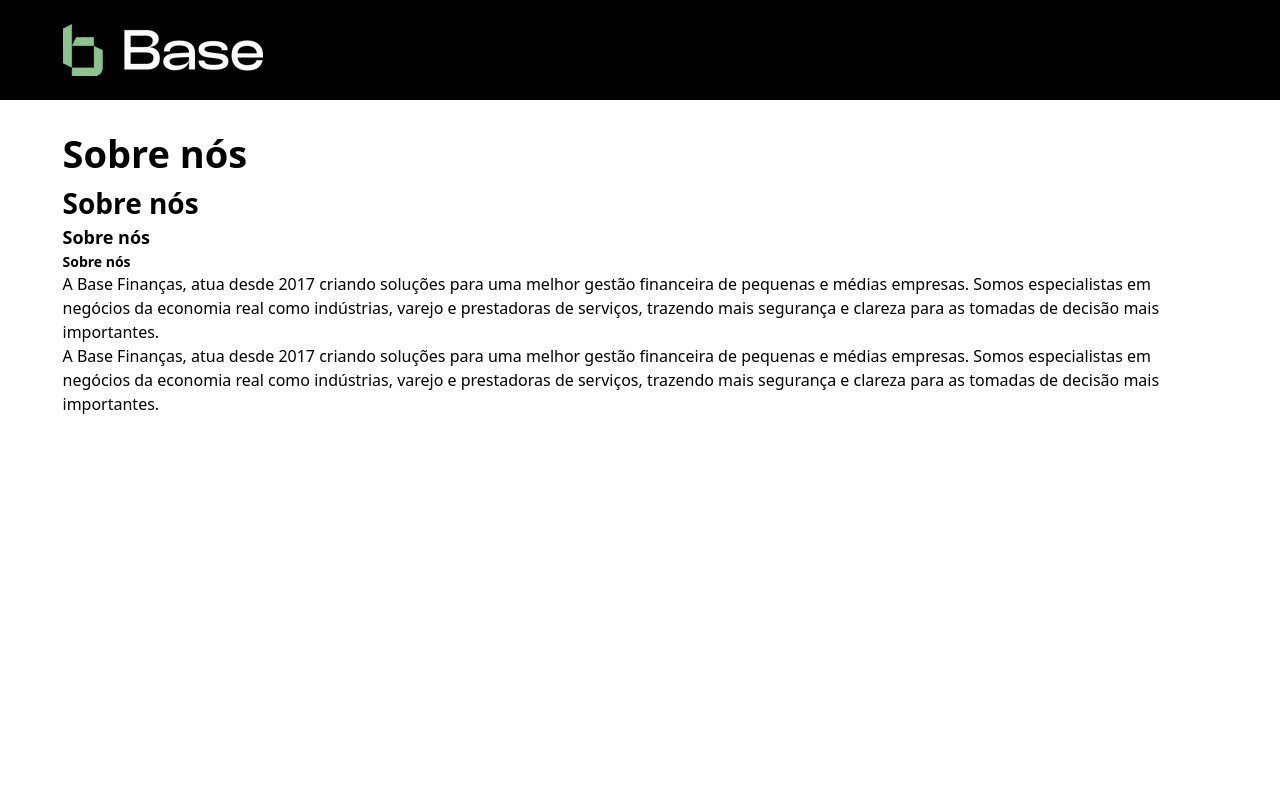
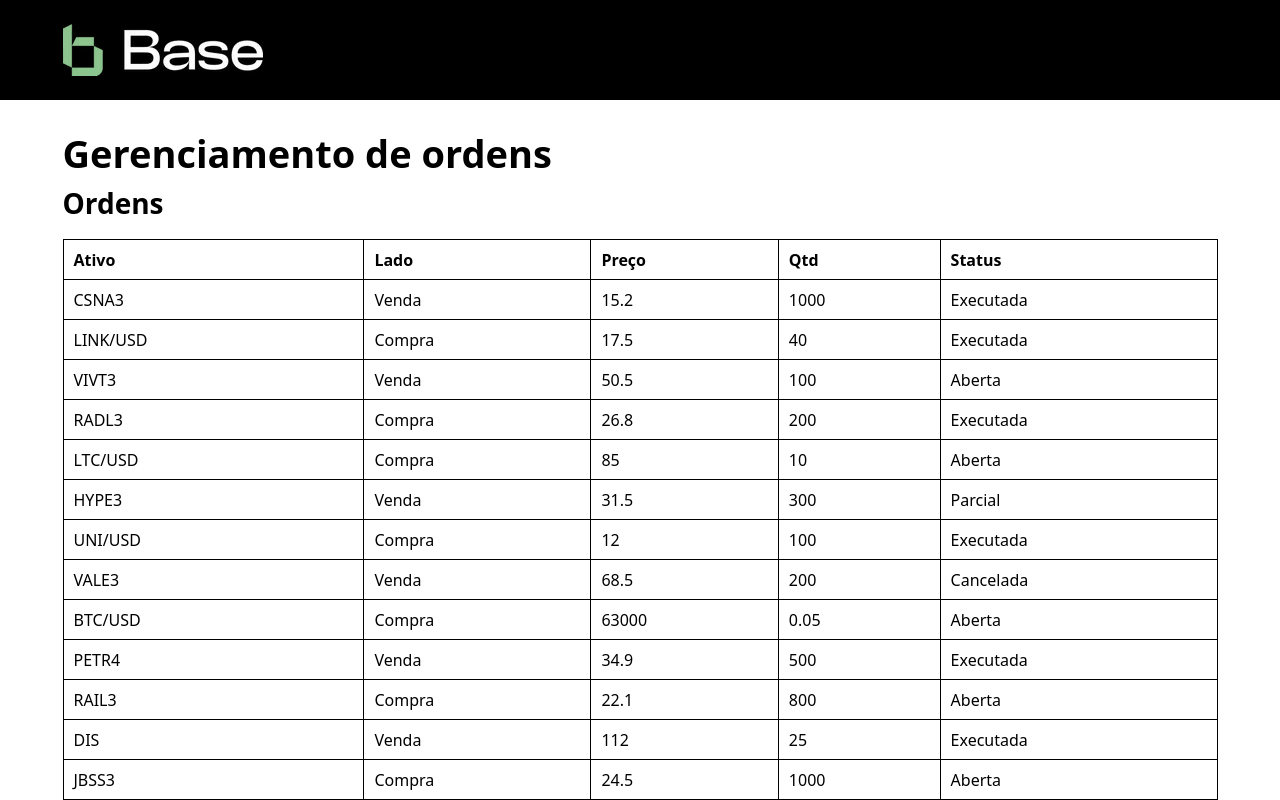
Before and after one commit to atelesjr/base-orders, a Next.js app: page / in a window 1280 px wide. Shown: the top 800 px of the page. Built offline with nearby package versions, Linux system fonts and the light colour scheme; data requests are answered from the project's data file; a web font is replaced by a local one.

Commit message:
feat: refactor order management by implementing OrdersGrid component and updating order fetching logic

```diff
--- a/app/page.tsx
+++ b/app/page.tsx
@@ -1,36 +1,17 @@
-import { ordersService } from '@/services/orders.service';
+import OrdersGrid from '@/components/OrderGrid';
+import { getOrdersForGrid } from '@/lib/orders/orders.service';
 import Header from '@/components/Header';
 
 export default async function Home() {
 	// Fetch orders from json-server
-	const orders = await ordersService.getOrders();
-
-	// Log orders to console
-	console.log('Orders from db.json:', orders);
-	console.log('Total orders:', orders.length);
+	const orders = await getOrdersForGrid();
 
 	return (
 		<div className="page-container">
 			<Header />
 			<main className="main">
-				<h1>Sobre nós</h1>
-				<h2>Sobre nós</h2>
-				<h3>Sobre nós</h3>
-				<h4>Sobre nós</h4>
-				<p>
-					A Base Finanças, atua desde 2017 criando soluções para uma melhor
-					gestão financeira de pequenas e médias empresas. Somos especialistas
-					em negócios da economia real como indústrias, varejo e prestadoras de
-					serviços, trazendo mais segurança e clareza para as tomadas de decisão
-					mais importantes.
-				</p>
-				<p>
-					A Base Finanças, atua desde 2017 criando soluções para uma melhor
-					gestão financeira de pequenas e médias empresas. Somos especialistas
-					em negócios da economia real como indústrias, varejo e prestadoras de
-					serviços, trazendo mais segurança e clareza para as tomadas de decisão
-					mais importantes.
-				</p>
+				<h1>Gerenciamento de ordens</h1>
+				<OrdersGrid orders={orders} />
 			</main>
 		</div>
 	);
--- a/components/OrderGrd/index.tsx
+++ /dev/null
@@ -1,5 +0,0 @@
-const OrderGrd = () => {
-	return <div> OrderGrd</div>;
-};
-
-export default OrderGrd;
--- /dev/null
+++ b/components/OrderGrid/OrderGrid.styles.css
@@ -0,0 +1,50 @@
+@reference '../../styles/globals.css';
+
+.orders-grid {
+	@apply w-full;
+}
+
+.orders-grid__title {
+	@apply mb-6;
+}
+
+.orders-grid__table-wrapper {
+	@apply w-full overflow-x-auto;
+}
+
+.orders-grid__table {
+	@apply w-full border-collapse;
+	border: 1px solid var(--color-black);
+	min-width: 680px;
+}
+
+.orders-grid__head-row,
+.orders-grid__row {
+	border-bottom: 1px solid var(--color-black);
+}
+
+.orders-grid__th,
+.orders-grid__td {
+	@apply px-4 py-3 text-left whitespace-nowrap;
+	border-right: 1px solid var(--color-black);
+}
+
+.orders-grid__th:last-child,
+.orders-grid__td:last-child {
+	border-right: 0;
+}
+
+.orders-grid__th {
+	@apply font-semibold;
+}
+
+.orders-grid__row:last-child {
+	border-bottom: 0;
+}
+
+@media (max-width: 640px) {
+	.orders-grid__th,
+	.orders-grid__td {
+		@apply px-3 py-2;
+	}
+}
--- /dev/null
+++ b/components/OrderGrid/index.tsx
@@ -0,0 +1,40 @@
+import type { Order } from '@/lib/orders/orders.types';
+import './OrderGrid.styles.css';
+
+type OrdersGridProps = {
+	orders: Order[];
+};
+
+const OrdersGrid = ({ orders }: OrdersGridProps) => {
+	return (
+		<section className="orders-grid">
+			<h2 className="orders-grid__title">Ordens</h2>
+			<div className="orders-grid__table-wrapper">
+				<table className="orders-grid__table">
+					<thead>
+						<tr className="orders-grid__head-row">
+							<th className="orders-grid__th">Ativo</th>
+							<th className="orders-grid__th">Lado</th>
+							<th className="orders-grid__th">Preço</th>
+							<th className="orders-grid__th">Qtd</th>
+							<th className="orders-grid__th">Status</th>
+						</tr>
+					</thead>
+					<tbody>
+					{orders.map((order) => (
+							<tr className="orders-grid__row" key={order.id}>
+								<td className="orders-grid__td">{order.instrument}</td>
+								<td className="orders-grid__td">{order.side}</td>
+								<td className="orders-grid__td">{order.price}</td>
+								<td className="orders-grid__td">{order.quantity}</td>
+								<td className="orders-grid__td">{order.status}</td>
+						</tr>
+					))}
+					</tbody>
+				</table>
+			</div>
+		</section>
+	);
+};
+
+export default OrdersGrid;
--- /dev/null
+++ b/lib/orders/orders.repository.ts
@@ -0,0 +1,30 @@
+import 'server-only';
+import { fetchWithTimeout } from '@/lib/shared/fetch-with-timeout';
+import { env } from '@/lib/shared/env';
+import type { Order } from './orders.types';
+
+export const findAllOrders: () => Promise<Order[]> = async () => {
+	const response = await fetchWithTimeout(`${env.apiBaseUrl}/orders`, {
+		cache: 'no-store',
+	});
+
+	if (!response.ok) {
+		throw new Error(`Failed to fetch orders: ${response.status}`);
+	}
+
+	return response.json();
+};
+
+type FindOrdersByStatus = (status: string) => Promise<Order | null>;
+
+export const findOrderById: FindOrdersByStatus = async (id) => {
+	const response = await fetchWithTimeout(`${env.apiBaseUrl}/orders/${id}`, {
+		cache: 'no-store',
+	});
+
+	if (response.status === 404) return null;
+	if (!response.ok)
+		throw new Error(`Failed to fetch order ${id}: ${response.status}`);
+
+	return response.json();
+};
--- /dev/null
+++ b/lib/orders/orders.service.ts
@@ -0,0 +1,11 @@
+import type { Order } from './orders.types';
+import { findAllOrders } from './orders.repository';
+
+export const getOrdersForGrid: () => Promise<Order[]> = async () => {
+	const orders = await findAllOrders();
+
+	// Exemplo de regra de negócio: mais recentes primeiro
+	return [...orders].sort(
+		(a, b) => new Date(b.timestamp).getTime() - new Date(a.timestamp).getTime(),
+	);
+};
--- /dev/null
+++ b/lib/shared/env.ts
@@ -0,0 +1,11 @@
+import 'server-only';
+
+export const env = {
+	apiBaseUrl:
+		process.env.INTERNAL_API_BASE_URL ??
+		(process.env.NODE_ENV === 'development' ? 'http://localhost:3001' : ''),
+};
+
+if (!env.apiBaseUrl) {
+	throw new Error('Missing INTERNAL_API_BASE_URL');
+}
--- /dev/null
+++ b/lib/shared/fetch-with-timeout.ts
@@ -0,0 +1,16 @@
+const REQUEST_TIMEOUT_MS = 5000;
+
+type FetchWithTimeout = (url: string, init?: RequestInit) => Promise<Response>;
+
+export const fetchWithTimeout: FetchWithTimeout = async (url, init = {}) => {
+	const controller = new AbortController();
+	const timeout = setTimeout(() => controller.abort(), REQUEST_TIMEOUT_MS);
+
+	try {
+		return await fetch(url, { ...init, signal: controller.signal });
+	} finally {
+		clearTimeout(timeout);
+	}
+};
+
+export default fetchWithTimeout;
--- a/services/orders.service.ts
+++ /dev/null
@@ -1,58 +0,0 @@
-import { Order } from '@/types';
-
-const API_BASE_URL =
-	process.env.INTERNAL_API_BASE_URL ??
-	process.env.API_BASE_URL ??
-	'http://localhost:3001';
-
-const REQUEST_TIMEOUT_MS = 5000;
-
-async function fetchWithTimeout(url: string, init: RequestInit = {}) {
-	const controller = new AbortController();
-	const timeout = setTimeout(() => controller.abort(), REQUEST_TIMEOUT_MS);
-
-	try {
-		return await fetch(url, { ...init, signal: controller.signal });
-	} finally {
-		clearTimeout(timeout);
-	}
-}
-
-export const ordersService = {
-	async getOrders(): Promise<Order[]> {
-		try {
-			const response = await fetchWithTimeout(`${API_BASE_URL}/orders`, {
-				cache: 'no-store', // Disable caching for real-time data
-			});
-
-			if (!response.ok) {
-				throw new Error(`HTTP error! status: ${response.status}`);
-			}
-
-			const data = await response.json();
-			return data;
-		} catch (error) {
-			console.error('Error fetching orders:', error);
-			throw error;
-		}
-	},
-
-	async getOrderById(id: string): Promise<Order | null> {
-		try {
-			const response = await fetchWithTimeout(`${API_BASE_URL}/orders/${id}`, {
-				cache: 'no-store',
-			});
-
-			if (!response.ok) {
-				if (response.status === 404) return null;
-				throw new Error(`HTTP error! status: ${response.status}`);
-			}
-
-			const data = await response.json();
-			return data;
-		} catch (error) {
-			console.error(`Error fetching order ${id}:`, error);
-			throw error;
-		}
-	},
-};
--- a/types/index.ts
+++ /dev/null
@@ -1,14 +0,0 @@
-export interface Order {
-	id: string;
-	instrument: string;
-	side: 'Compra' | 'Venda';
-	price: number;
-	quantity: number;
-	remainingQuantity: number;
-	status: 'Aberta' | 'Executada' | 'Parcial' | 'Cancelada';
-	timestamp: string;
-	statusHistory: Array<{
-		status: string;
-		updatedAt: string;
-	}>;
-}
```
Also changed, not shown: lib/orders/orders.types.ts (added, +19 -0 lines).
